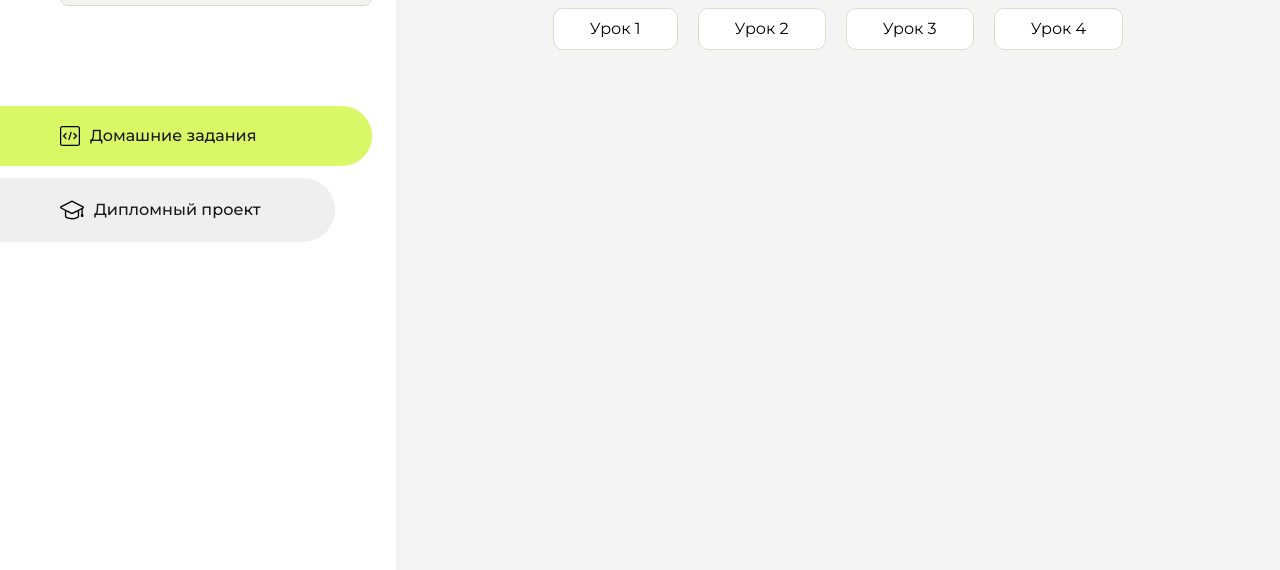
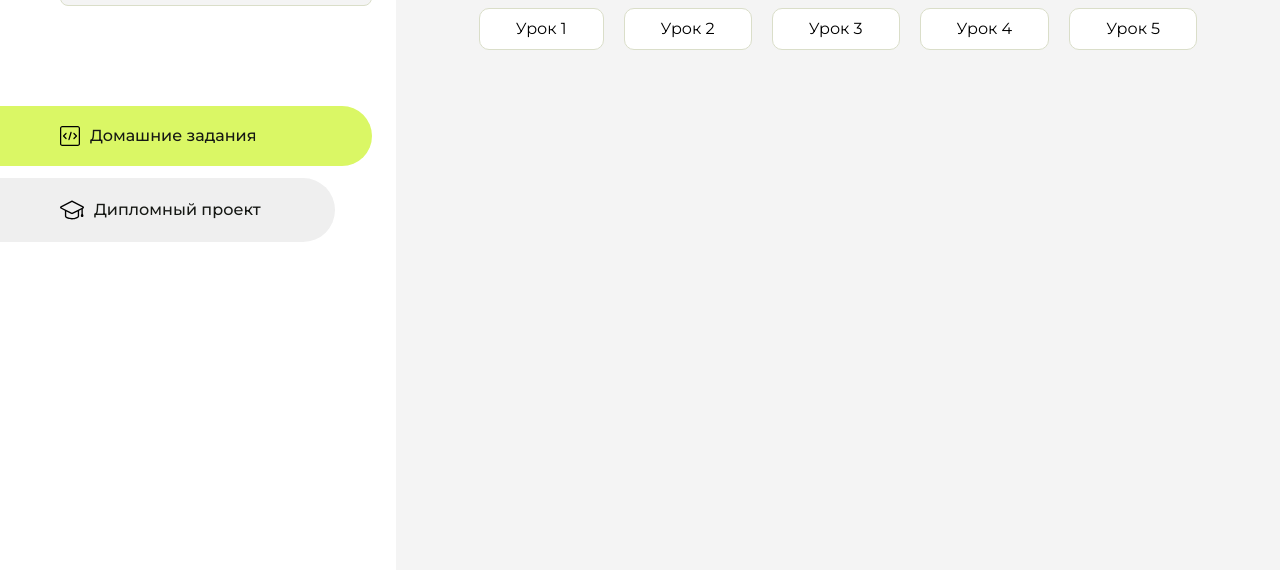
Before and after one commit to AldiBoomich/homework, a plain HTML site: page index.html in a window 1280 px wide. Shown: the part 230-800 px from the top of the page. Drawn offline with Linux system fonts and the light colour scheme.

Commit message:
Update index.html

```diff
--- a/index.html
+++ b/index.html
@@ -104,6 +104,9 @@
                     <li class="content__list-item">
                         <a href="4urok/4urok.html">Урок 4</a>
                     </li>
+                    <li class="content__list-item">
+                        <a href="5urok/5urok.html">Урок 5</a>
+                    </li>
                 </ul>
             </div>
             <div class="content__block hidden" id="diplomBlock">
```
